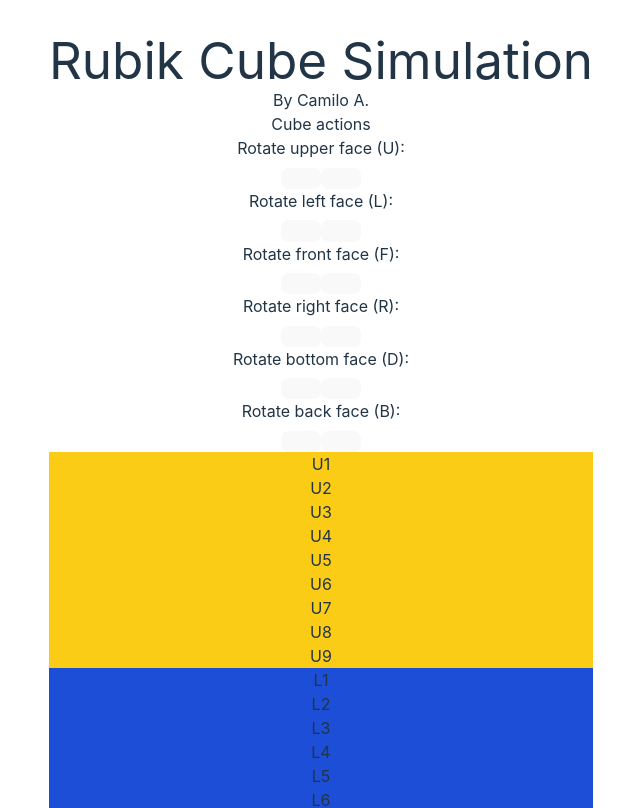
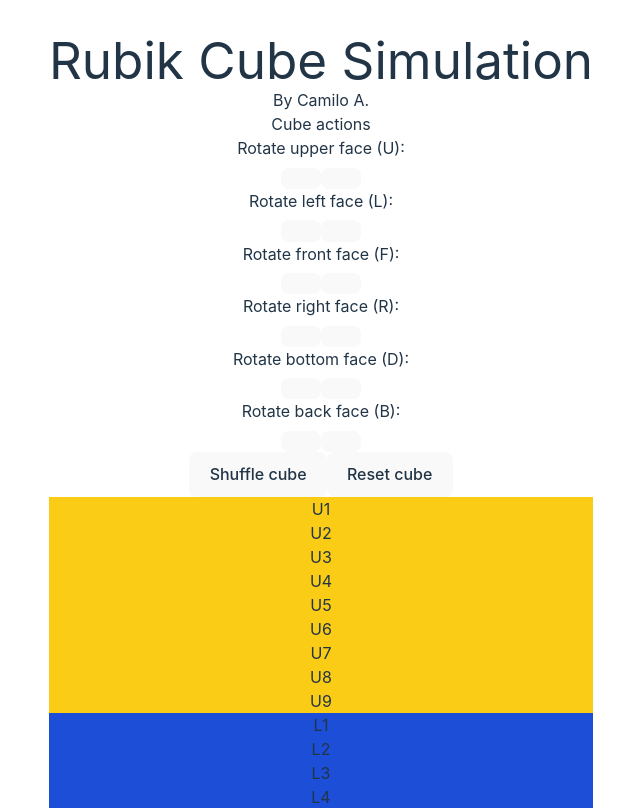
Before and after one commit to camiloab01/rubik-cube, a React (Vite) app: page / in a window 1280 px wide. Shown: the top 808 px of the page, without its empty margins (319-959 px from the left). Built offline with nearby package versions, Linux system fonts and the light colour scheme.

Commit message:
Implement reset and shuffle actions

```diff
--- a/src/App.tsx
+++ b/src/App.tsx
@@ -5,13 +5,23 @@
 import { FaceEnum } from './types/enums'
 import CubeBoxType from './types/cubeBox'
 import defaultCubeBoxList from './data/defaultCubeBoxList'
+import { shuffleCube } from './util/cubeBoxListHelper'
 
 function App() {
   const [isRotateClockwise, setIsRotateClockwise] = useState<boolean>()
   const [faceToRotate, setFaceToRotate] = useState<FaceEnum>()
   const [cubeBoxList, setCubeBoxList] = useState<Array<CubeBoxType>>()
 
-  console.log(isRotateClockwise, faceToRotate, setCubeBoxList)
+  const handleShuffleCube = () => {
+    const listToShuffle = cubeBoxList ? cubeBoxList : defaultCubeBoxList
+    setCubeBoxList(shuffleCube(listToShuffle))
+  }
+
+  const handleResetCube = () => {
+    setCubeBoxList(defaultCubeBoxList)
+  }
+
+  console.log(isRotateClockwise, faceToRotate)
 
   // [u1,u2,u3,u4,u5,u6,u7,u8,u9,l1,l2,l3,l4,l5,l6,l7,l8,l9,f1,f2,f3,f4,f5,f6,f7,f8,f9,r1,r2,r3,r4,r5,r6,r7,r8,r9,b1,b2,b3,b4,b5,b6,b7,b8,b9,d1,d2,d3,d4,d5,d6,d7,d8,d9]
   // rotate 'u' clockwise
@@ -27,6 +37,8 @@
         <ActionController
           setFaceToRotate={setFaceToRotate}
           setIsRotateClockwise={setIsRotateClockwise}
+          handleResetCube={handleResetCube}
+          handleShuffleCube={handleShuffleCube}
         />
       </div>
       <div className="flex justify-center mt-20">
--- a/src/components/actionController.tsx
+++ b/src/components/actionController.tsx
@@ -7,10 +7,17 @@
 interface IActionControllerProps {
   setIsRotateClockwise: (isRotateClockwise: boolean) => void
   setFaceToRotate: (faceToRotate: FaceEnum) => void
+  handleShuffleCube: () => void
+  handleResetCube: () => void
 }
 
 const ActionController = (props: IActionControllerProps) => {
-  const { setIsRotateClockwise, setFaceToRotate } = props
+  const {
+    setIsRotateClockwise,
+    setFaceToRotate,
+    handleResetCube,
+    handleShuffleCube,
+  } = props
 
   const handleRotate = (isClockwise: boolean, faceToRotate: FaceEnum) => {
     setIsRotateClockwise(isClockwise)
@@ -122,6 +129,20 @@
           <ArrowUturnRightIcon className="size-3 text-black" />
         </button>
       </div>
+      <div className="flex justify-center items-center my-6 gap-2">
+        <button
+          className="bg-purple-700 hover:opacity-75 rounded-full"
+          onClick={handleShuffleCube}
+        >
+          <p className="font-semibold">Shuffle cube</p>
+        </button>
+        <button
+          className="bg-purple-700 hover:opacity-75 rounded-full"
+          onClick={handleResetCube}
+        >
+          <p className="font-semibold">Reset cube</p>
+        </button>
+      </div>
     </div>
   )
 }
```
